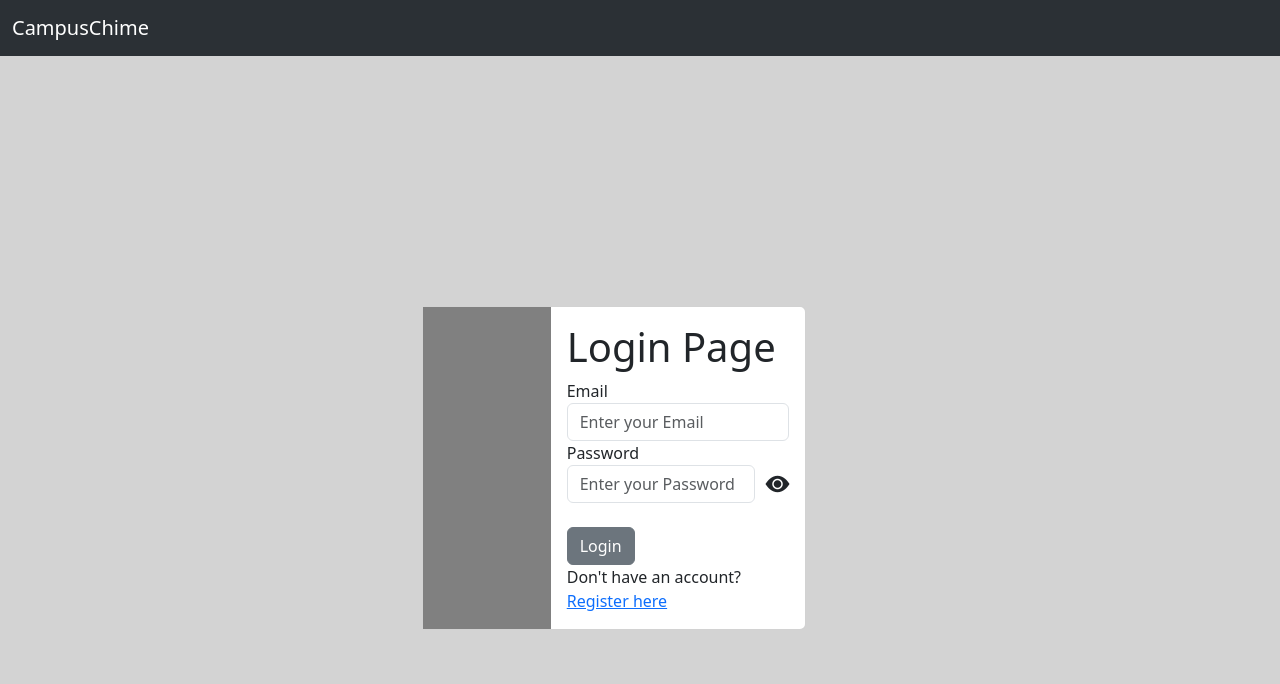
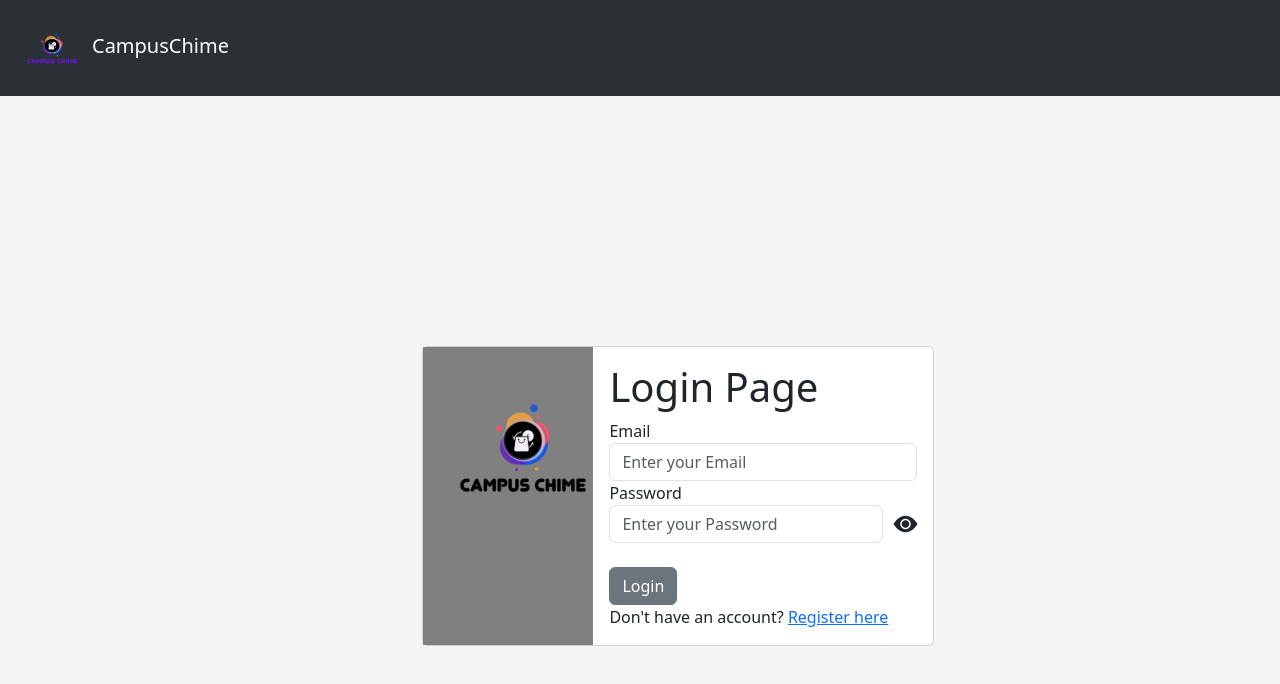
Before and after one commit to L2GS-19101360/CampusChime, a React (Vite) app: page /loginPage in a window 1280 px wide. Shown: the top 684 px of the page. Built offline with nearby package versions, Linux system fonts and the light colour scheme.

Commit message:
updated loginpage and php

```diff
--- a/src/pages/Login Page/LoginDesign.css
+++ b/src/pages/Login Page/LoginDesign.css
@@ -1,5 +1,5 @@
 body{
-    background-color: lightgray;
+    background-color: rgb(179, 23, 23);
 }
 .showPassword{
     display: inline-flex;
--- a/src/pages/Login Page/LoginPage.jsx
+++ b/src/pages/Login Page/LoginPage.jsx
@@ -2,8 +2,9 @@ import { Component, useState } from "react";
 import "bootstrap/dist/css/bootstrap.min.css";
 import "bootstrap/dist/js/bootstrap.bundle.min";
 import "bootstrap-icons/font/bootstrap-icons.css";
-import "../Login Page/LoginDesign.css";
 import { Link } from "react-router-dom/cjs/react-router-dom";
+import WebLogo from '../../assets/CampusChimePurple.png'
+import Logo from '../../assets/CampusChime.png'
 
 class LoginPage extends Component {
   constructor(props) {
@@ -21,10 +22,10 @@ class LoginPage extends Component {
   };
 
 
-  loginSubmit = async (event) => {
+  handleSubmit = async (event) => {
     event.preventDefault();
 
-    const username = event.target.elements.loginUsername.value;
+    const email = event.target.elements.loginEmail.value;
     const password = event.target.elements.loginPassword.value;
 
     try {
@@ -37,11 +38,9 @@ class LoginPage extends Component {
       });
 
       if (response.ok) {
-        // Successful login, you can redirect or do other actions here
         console.log('Login successful');
 
       } else {
-        // Failed login, handle the error
         console.error('Login failed');
       }
     } catch (error) {
@@ -63,7 +62,8 @@ class LoginPage extends Component {
           data-bs-theme="dark"
         >
           <div className="container-fluid">
-            <a className="navbar-brand" href="#">
+            <a className="navbar-brand" href="/">
+            <img src={WebLogo} alt="" style={{ height: '70px', width: '80px' }} />
               CampusChime
             </a>
             <button
@@ -86,24 +86,28 @@ class LoginPage extends Component {
         </nav>
 
         <div
-          class="card mb-3"
+          className="card mb-3"
           style={{
-            maxWidth: "30%",
+            maxWidth: "40%",
+           width: "40%",
             position: "relative",
             left: "33%",
             top: "250px",
           }}
         >
-          <div class="row g-0">
-            <div class="col-md-4" style={{ backgroundColor: "gray" }}></div>
-            <div class="col-md-8">
-              <div class="card-body">
+          <div className="row g-0">
+          <div class="col-md-4" style={{ backgroundColor: 'gray', textAlign: 'center' }}>
+              <img src={Logo} alt="" style={{ height: '200px', width: '200px'}} />
+          </div>
+
+            <div className="col-md-8">
+              <div className="card-body">
                 <h1>Login Page</h1>
                 <form action="" method="post">
                   <label htmlFor="loginEmail">Email</label>
                   <input
                     name="loginEmail"
-                    class="form-control"
+                    className="form-control"
                     type="email"
                     placeholder="Enter your Email"
                     aria-label="default input example"
@@ -114,8 +118,8 @@ class LoginPage extends Component {
                   <div className="showPassword">
                     <input
                       name="loginPassword"
-                      class="form-control"
-                      type="password"
+                      className="form-control"
+                      type={inputType}
                       placeholder="Enter your Password"
                       aria-label="default input example"
                     />
@@ -124,11 +128,11 @@ class LoginPage extends Component {
                   <br />
 
                   <br />
-                  <button type="submit" class="btn btn-secondary">
+                  <button type="submit" className="btn btn-secondary">
                     Login
                   </button>
                 </form>
-                Don't have an account? <Link to="/register">Register here</Link>
+                Don't have an account? <Link to="/RegisterPage">Register here</Link>
               </div>
             </div>
           </div>
--- a/src/pages/Register Page/RegisterDesign.css
+++ b/src/pages/Register Page/RegisterDesign.css
@@ -1,5 +1,6 @@
 body{
-    background-color: lightgray;
+    /* effdects everything */
+    background-color: whitesmoke;
 }
 .showPassword{
     display: inline-flex;
```
Also changed, not shown: 1 other file (tests, documents, lock files or other folders).
